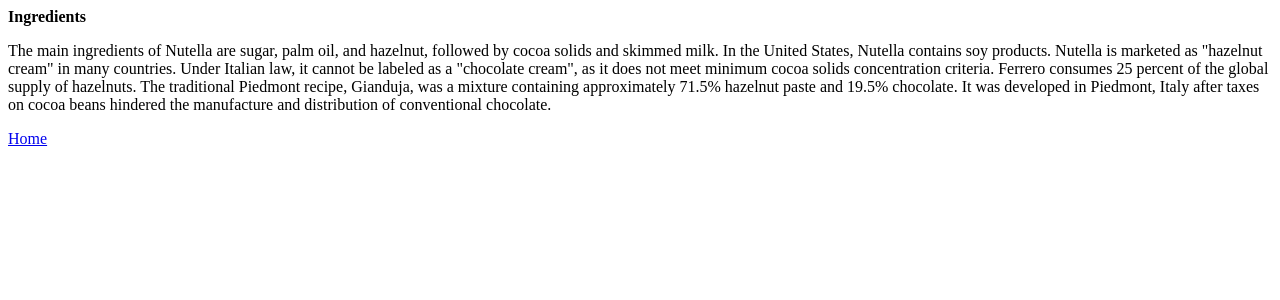
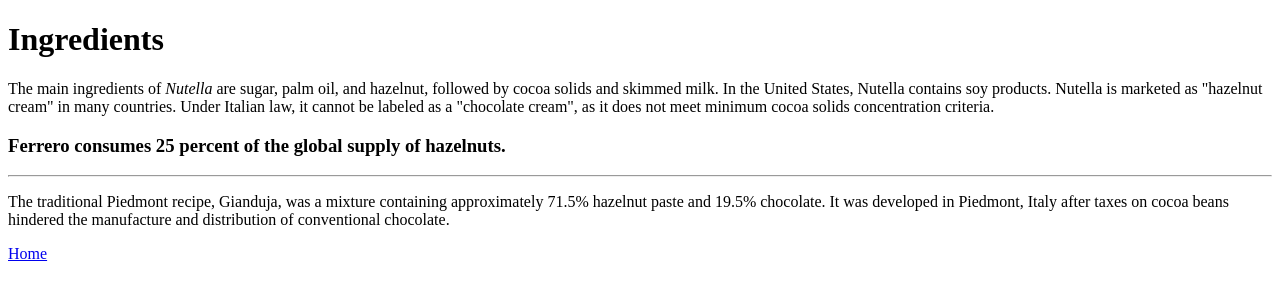
Before and after one commit to Shinybirdy/Shinybirdy.github.io, a website: page public/views/ingredients.html in a window 1280 px wide. Drawn offline with Linux system fonts and the light colour scheme.

Commit message:
added markup

```diff
--- a/public/views/ingredients.html
+++ b/public/views/ingredients.html
@@ -1,16 +1,17 @@
 <!doctype html>
 <html>
-
-
-<strong>Ingredients</strong>
-<p>
-
-The main ingredients of Nutella are sugar, palm oil, and hazelnut, followed by cocoa solids and skimmed milk.
+<h1><strong>Ingredients</strong></h1>
+<p>The main ingredients of <i>Nutella</i> are sugar, palm oil, and hazelnut,
+followed by cocoa solids and skimmed milk.
 In the United States, Nutella contains soy products.
-Nutella is marketed as "hazelnut cream" in many countries. Under Italian law, it cannot be labeled as a "chocolate cream", as it does not meet minimum cocoa solids concentration criteria.
-Ferrero consumes 25 percent of the global supply of hazelnuts.
-
-The traditional Piedmont recipe, Gianduja, was a mixture containing approximately 71.5% hazelnut paste and 19.5% chocolate. It was developed in Piedmont,
-Italy after taxes on cocoa beans hindered the manufacture and distribution of conventional chocolate.</p>
+Nutella is marketed as "hazelnut cream" in many countries. Under Italian law,
+it cannot be labeled as a "chocolate cream", as it does not meet minimum cocoa
+solids concentration criteria.
+<aside><h3>Ferrero consumes 25 percent of the global supply of hazelnuts.</h3></aside>
+<hr />
+<p>The traditional Piedmont recipe, Gianduja, was a mixture containing
+approximately 71.5% hazelnut paste and 19.5% chocolate.
+It was developed in Piedmont, Italy after taxes on cocoa beans hindered the
+manufacture and distribution of conventional chocolate.</p>
 <a href="index.html">Home</a>
 </html>
--- a/server/app.js
+++ b/server/app.js
@@ -8,11 +8,11 @@
 app.use(bodyParser.urlencoded({ extended: false }));
 
 //serves static files in public folder
-app.use(express.static("public"));
+app.use( express.static ("public") );
 
 app.get('/', function(req,res){
   console.log('in base url---sweeeeeet');
-res.sendFile(path.resolve('public/views/index.html'));
+res.sendFile( path.resolve ('public/views/index.html' ) );
 
 });
 
```
Also changed, not shown: public/views/index.html (+2 -2 lines).
